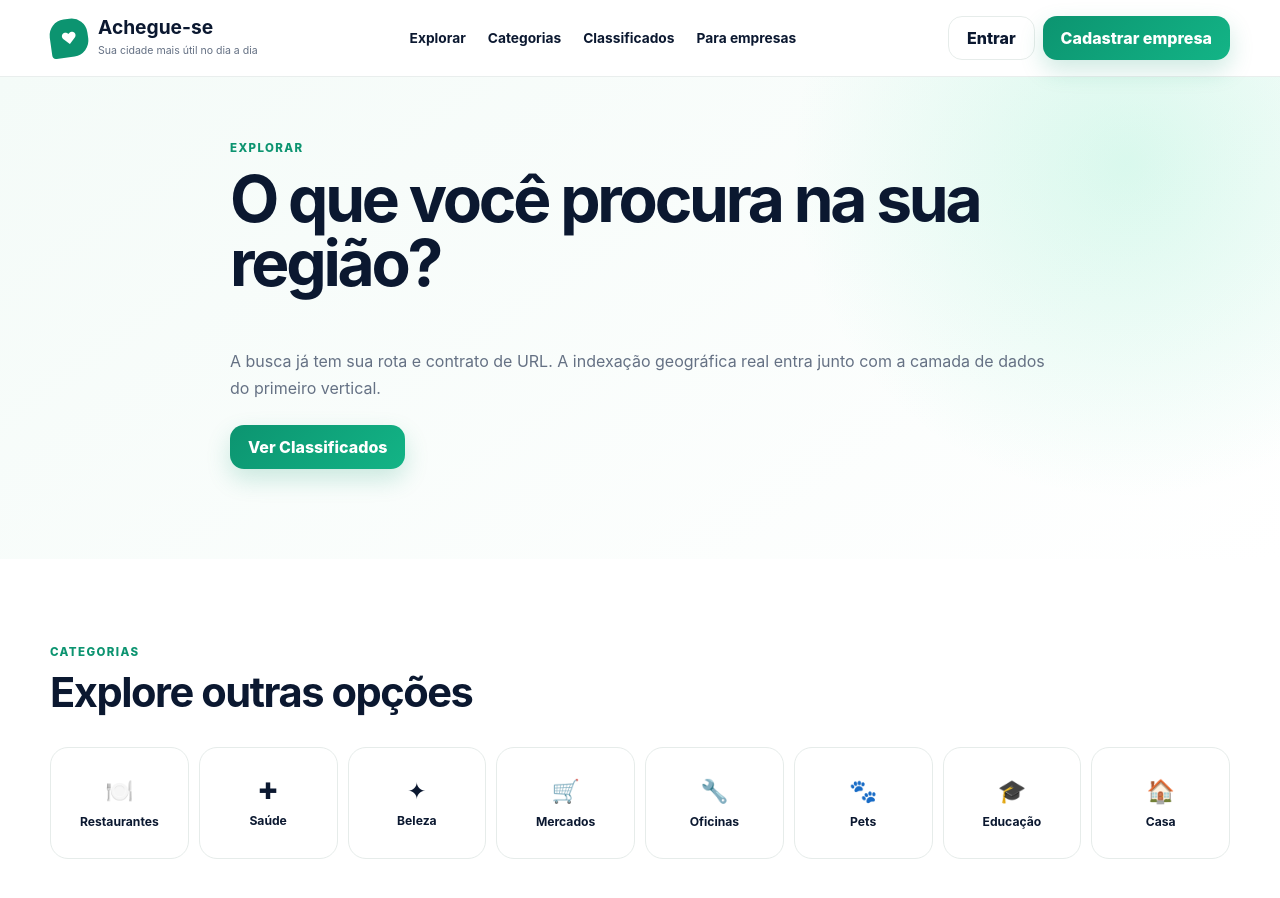
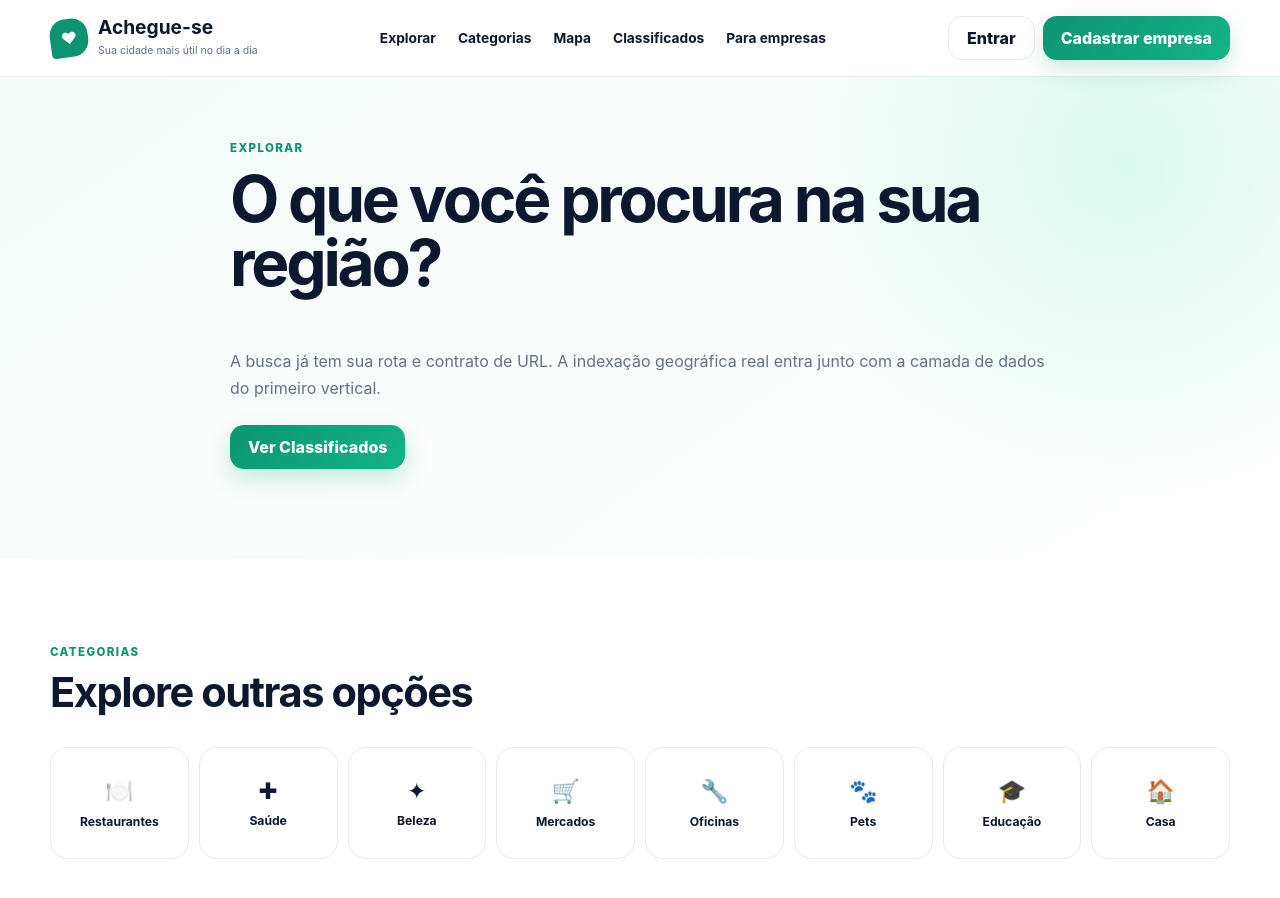
Before and after one commit to washingtonmsdj/teste-acheguese, a Next.js app: page /buscar in a window 1280 px wide. Shown: the top 898 px of the page. Built offline with nearby package versions, Linux system fonts and the light colour scheme; no server answers.

Commit message:
feat: surface territorial map navigation

```diff
--- a/src/app/menu/page.tsx
+++ b/src/app/menu/page.tsx
@@ -4,6 +4,7 @@ import { Brand } from '@/shared/ui/brand';
 const links = [
   ['Início', '/'],
   ['Explorar', '/buscar'],
+  ['Mapa', '/mapa'],
   ['Classificados', '/classificados'],
   ['Mensagens', '/mensagens'],
   ['Para empresas', '/empresas'],
--- a/src/shared/layout/mobile-tabbar.tsx
+++ b/src/shared/layout/mobile-tabbar.tsx
@@ -5,8 +5,8 @@ import { usePathname } from 'next/navigation';
 
 const items = [
   { href: '/', icon: '⌂', label: 'Início' },
+  { href: '/mapa', icon: '⌖', label: 'Mapa' },
   { href: '/classificados', icon: '⌕', label: 'Classificados' },
-  { href: '/favoritos', icon: '♡', label: 'Favoritos' },
   { href: '/menu', icon: '☰', label: 'Menu' },
 ] as const;
 
@@ -19,7 +19,8 @@ export function MobileTabbar() {
         const active =
           item.href === '/'
             ? pathname === '/'
-            : pathname === item.href || pathname.startsWith(`${item.href}/`);
+            : pathname === item.href ||
+              pathname.startsWith(`${item.href}/`);
 
         return (
           <Link
--- a/src/shared/layout/site-header.tsx
+++ b/src/shared/layout/site-header.tsx
@@ -10,6 +10,7 @@ export function SiteHeader() {
         <nav className="desktopNav" aria-label="Navegação principal">
           <Link href="/#explorar">Explorar</Link>
           <Link href="/#categorias">Categorias</Link>
+          <Link href="/mapa">Mapa</Link>
           <Link href="/classificados">Classificados</Link>
           <Link href="/#empresas">Para empresas</Link>
         </nav>
```
